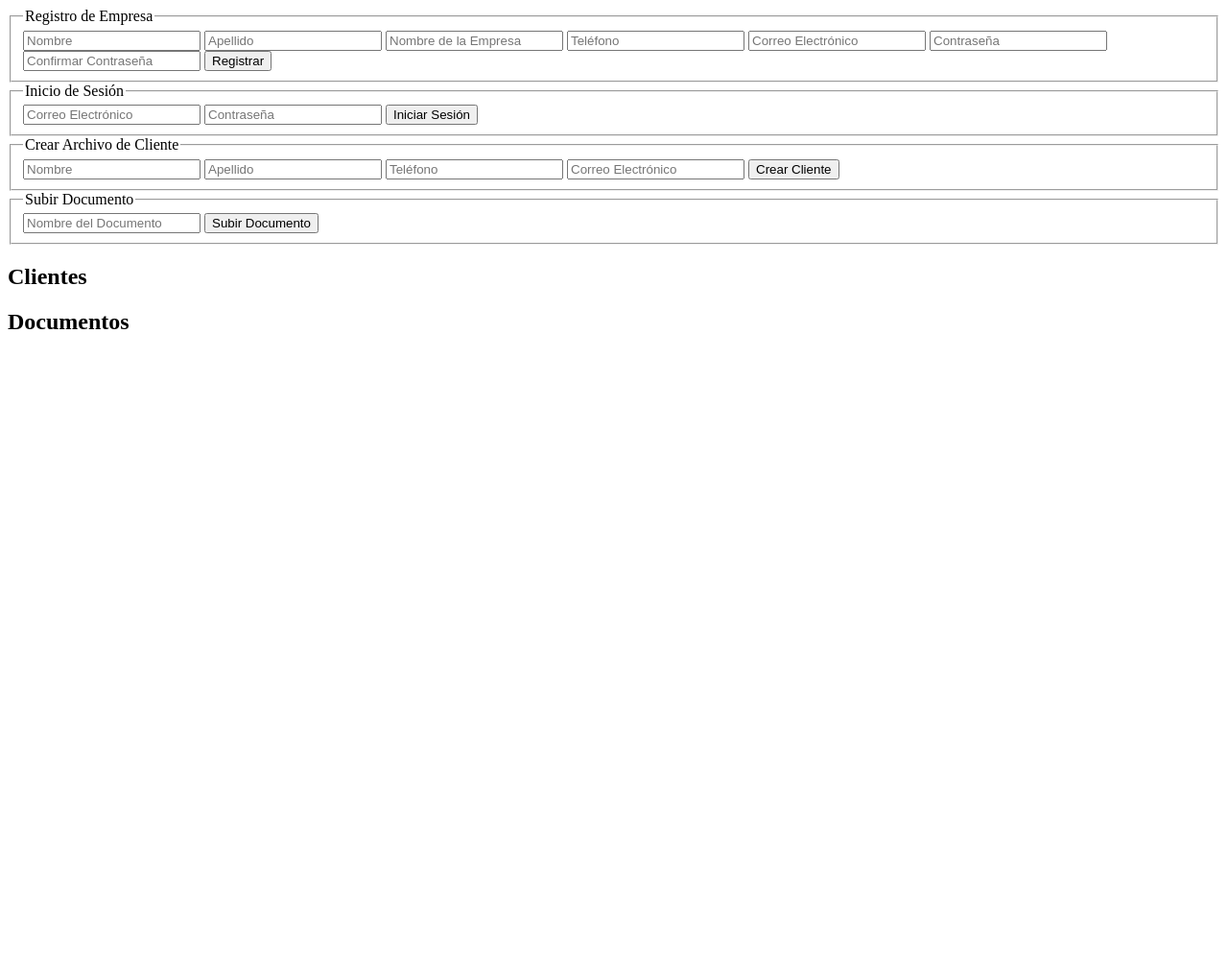
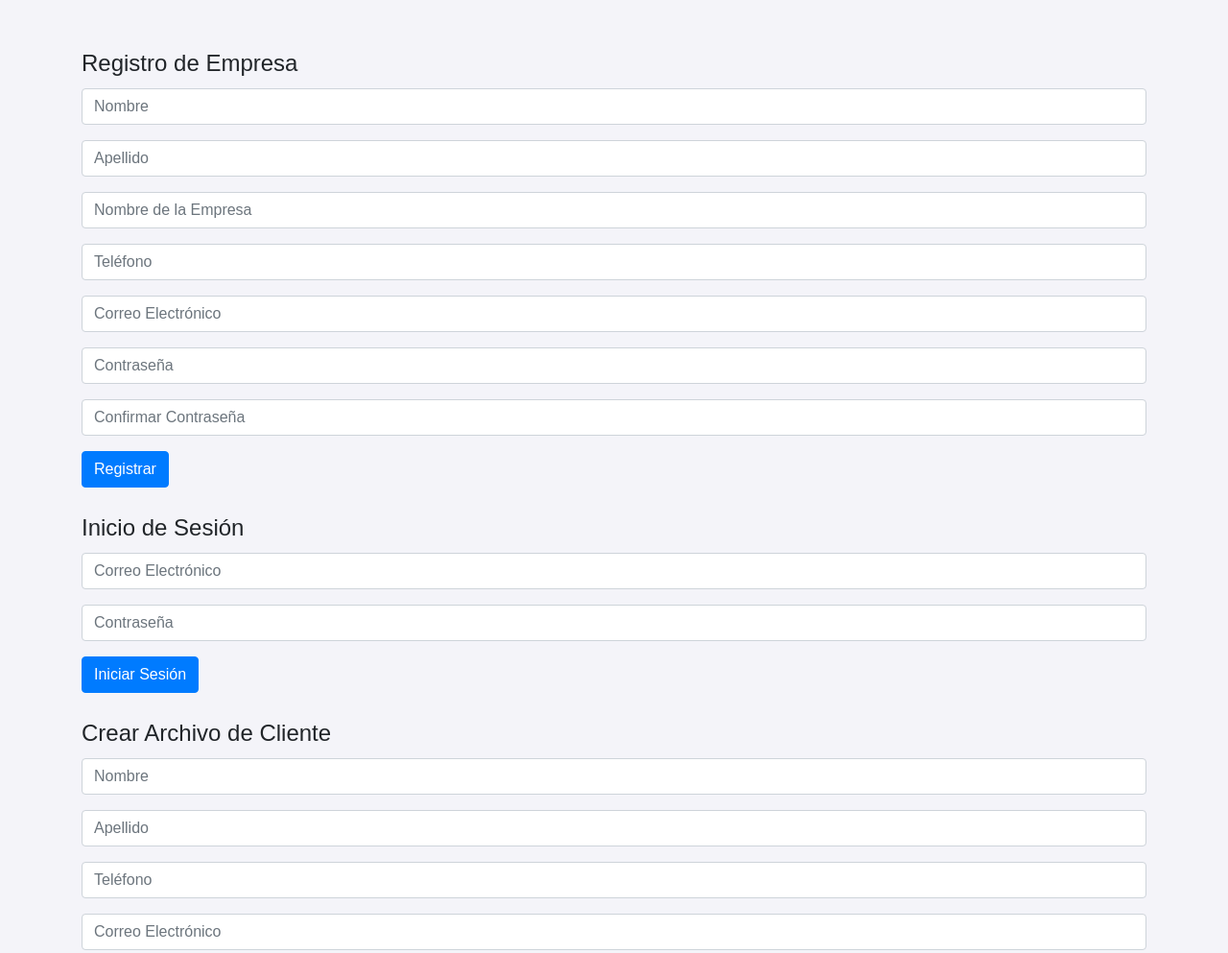
Before and after one commit to sergioLiiD/docuvault, a website: page index.html in a window 1280 px wide. Shown: the top 993 px of the page at 96% size. Before the commit the page ends 800 px from the top, so only its background shows below. Drawn offline with nearby package versions, Linux system fonts and the light colour scheme; no server answers; a script that the page names is missing.

Commit message:
Mejora de diseño

```diff
--- a/index.html
+++ b/index.html
@@ -5,64 +5,100 @@
   <title>Gestión de Documentos</title>
   <link rel="canonical" href="self.html">
   <meta name="viewport" content="width=device-width,minimum-scale=1,initial-scale=1">
+  <link href="https://stackpath.bootstrapcdn.com/bootstrap/4.5.2/css/bootstrap.min.css" rel="stylesheet">
   <style amp-custom>
-    /* Estilos personalizados aquí */
+    body {
+      font-family: Arial, sans-serif;
+      margin: 0;
+      padding: 0;
+      background-color: #f4f4f9;
+    }
   </style>
   <script async src="https://cdn.ampproject.org/v0.js"></script>
 </head>
 <body>
-  <form method="post" action-xhr="/register" target="_top">
+  <div class="container mt-5">
+    <form method="post" action-xhr="/register" target="_top" class="mb-4">
       <fieldset>
         <legend>Registro de Empresa</legend>
-      <input type="text" name="firstName" placeholder="Nombre" required>
-      <input type="text" name="lastName" placeholder="Apellido" required>
-      <input type="text" name="companyName" placeholder="Nombre de la Empresa" required>
-      <input type="tel" name="phone" placeholder="Teléfono" required>
-      <input type="email" name="email" placeholder="Correo Electrónico" required>
-      <input type="password" name="password" placeholder="Contraseña" required>
-      <input type="password" name="confirmPassword" placeholder="Confirmar Contraseña" required>
-      <button type="submit">Registrar</button>
+        <div class="form-group">
+          <input type="text" class="form-control" name="firstName" placeholder="Nombre" required>
+        </div>
+        <div class="form-group">
+          <input type="text" class="form-control" name="lastName" placeholder="Apellido" required>
+        </div>
+        <div class="form-group">
+          <input type="text" class="form-control" name="companyName" placeholder="Nombre de la Empresa" required>
+        </div>
+        <div class="form-group">
+          <input type="tel" class="form-control" name="phone" placeholder="Teléfono" required>
+        </div>
+        <div class="form-group">
+          <input type="email" class="form-control" name="email" placeholder="Correo Electrónico" required>
+        </div>
+        <div class="form-group">
+          <input type="password" class="form-control" name="password" placeholder="Contraseña" required>
+        </div>
+        <div class="form-group">
+          <input type="password" class="form-control" name="confirmPassword" placeholder="Confirmar Contraseña" required>
+        </div>
+        <button type="submit" class="btn btn-primary">Registrar</button>
       </fieldset>
     </form>
 
-  <form method="post" action-xhr="/login" target="_top">
+    <form method="post" action-xhr="/login" target="_top" class="mb-4">
       <fieldset>
         <legend>Inicio de Sesión</legend>
-      <input type="email" name="email" placeholder="Correo Electrónico" required>
-      <input type="password" name="password" placeholder="Contraseña" required>
-      <button type="submit">Iniciar Sesión</button>
+        <div class="form-group">
+          <input type="email" class="form-control" name="email" placeholder="Correo Electrónico" required>
+        </div>
+        <div class="form-group">
+          <input type="password" class="form-control" name="password" placeholder="Contraseña" required>
+        </div>
+        <button type="submit" class="btn btn-primary">Iniciar Sesión</button>
       </fieldset>
     </form>
 
-  <form method="post" action-xhr="/clients" target="_top">
+    <form method="post" action-xhr="/clients" target="_top" class="mb-4">
       <fieldset>
         <legend>Crear Archivo de Cliente</legend>
-      <input type="text" name="firstName" placeholder="Nombre" required>
-      <input type="text" name="lastName" placeholder="Apellido" required>
-      <input type="tel" name="phone" placeholder="Teléfono" required>
-      <input type="email" name="email" placeholder="Correo Electrónico" required>
+        <div class="form-group">
+          <input type="text" class="form-control" name="firstName" placeholder="Nombre" required>
+        </div>
+        <div class="form-group">
+          <input type="text" class="form-control" name="lastName" placeholder="Apellido" required>
+        </div>
+        <div class="form-group">
+          <input type="tel" class="form-control" name="phone" placeholder="Teléfono" required>
+        </div>
+        <div class="form-group">
+          <input type="email" class="form-control" name="email" placeholder="Correo Electrónico" required>
+        </div>
         <input type="hidden" name="userId" value="<!-- ID del usuario actual -->">
-      <button type="submit">Crear Cliente</button>
+        <button type="submit" class="btn btn-primary">Crear Cliente</button>
       </fieldset>
     </form>
 
-  <form method="post" action-xhr="/documents" target="_top">
+    <form method="post" action-xhr="/documents" target="_top" class="mb-4">
       <fieldset>
         <legend>Subir Documento</legend>
-      <input type="text" name="name" placeholder="Nombre del Documento" required>
+        <div class="form-group">
+          <input type="text" class="form-control" name="name" placeholder="Nombre del Documento" required>
+        </div>
         <input type="hidden" name="clientId" value="<!-- ID del cliente actual -->">
-      <button type="submit">Subir Documento</button>
+        <button type="submit" class="btn btn-primary">Subir Documento</button>
       </fieldset>
     </form>
 
-  <div id="client-list">
+    <div id="client-list" class="mb-4">
       <h2>Clientes</h2>
-    <div id="clients"></div>
+      <div id="clients" class="list-group"></div>
     </div>
 
     <div id="document-list">
       <h2>Documentos</h2>
-    <div id="documents"></div>
+      <div id="documents" class="list-group"></div>
+    </div>
   </div>
 
   <script>
@@ -75,6 +111,7 @@
           clientList.innerHTML = '';
           data.clients.forEach(client => {
             const clientDiv = document.createElement('div');
+            clientDiv.className = 'list-group-item';
             clientDiv.innerHTML = `<p>${client.firstName} ${client.lastName}</p>`;
             clientList.appendChild(clientDiv);
           });
@@ -90,11 +127,12 @@
           documentList.innerHTML = '';
           data.documents.forEach(doc => {
             const docDiv = document.createElement('div');
+            docDiv.className = 'list-group-item';
             docDiv.innerHTML = `
               <p>Nombre: ${doc.name}</p>
               <p>Estado: ${doc.status}</p>
-              <button onclick="approveDocument(${doc.id})">Aprobar</button>
-              <button onclick="rejectDocument(${doc.id})">Rechazar</button>
+              <button class="btn btn-success btn-sm" onclick="approveDocument(${doc.id})">Aprobar</button>
+              <button class="btn btn-danger btn-sm" onclick="rejectDocument(${doc.id})">Rechazar</button>
             `;
             documentList.appendChild(docDiv);
           });
```
Lines whose indentation alone changed are shown as unchanged.
